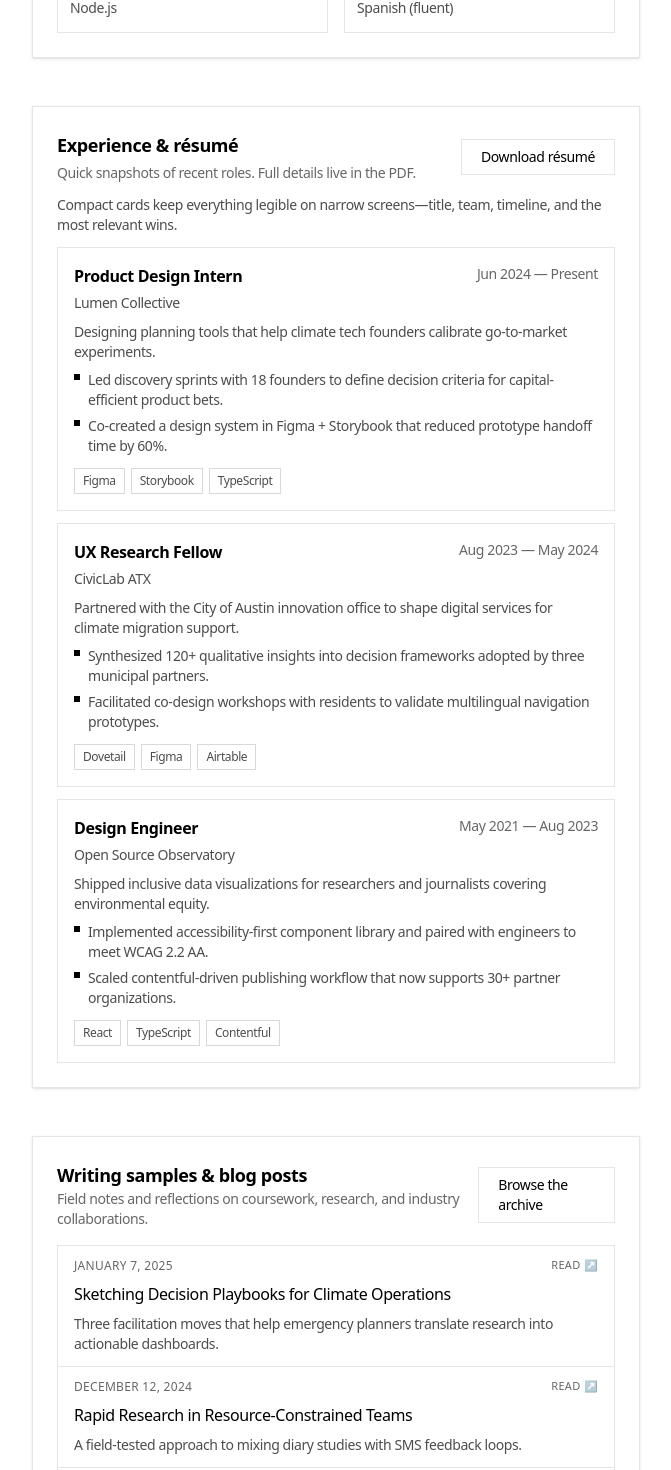
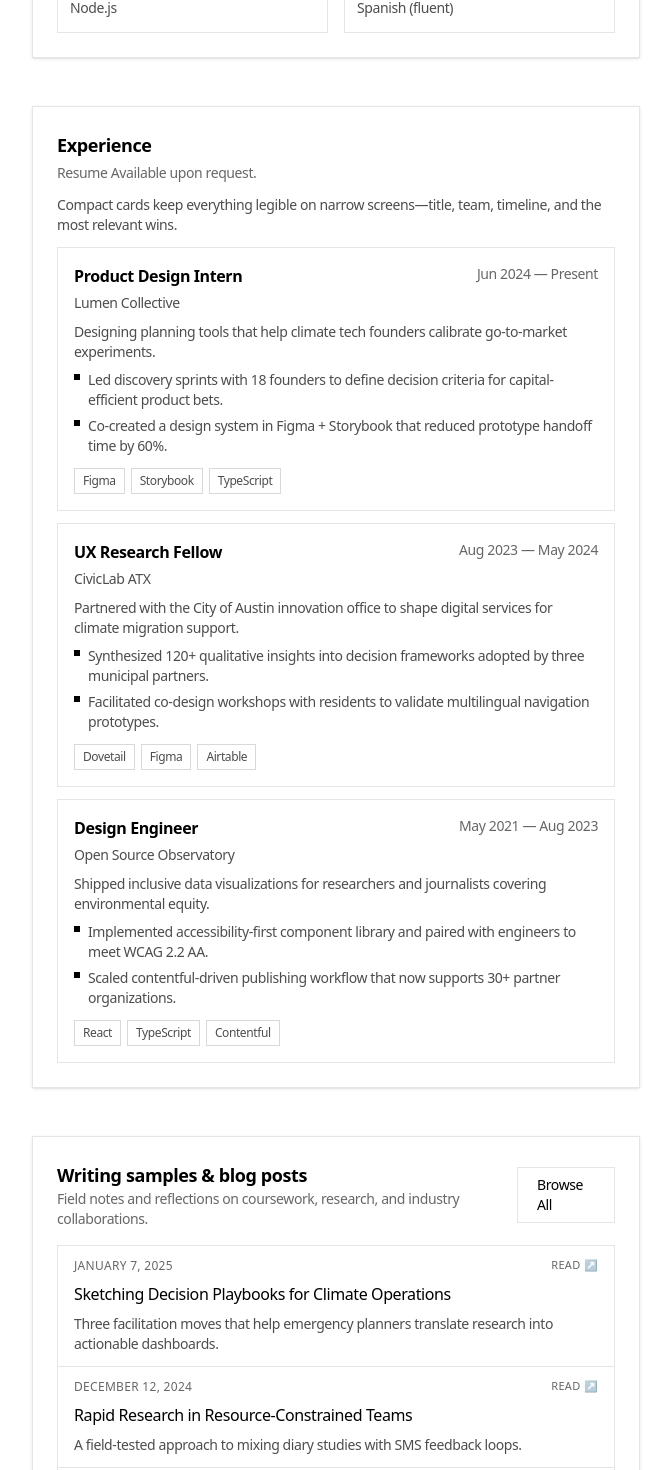
Before and after one commit to danlitvak/daniel_litvak, a Next.js app: page / in a window 1280 px wide. Shown: the part 2420-3890 px from the top of the page, without its empty margins (304-975 px from the left). Built offline with nearby package versions, Linux system fonts and the light colour scheme.

Commit message:
made a few changes

```diff
--- a/app/page.tsx
+++ b/app/page.tsx
@@ -253,12 +253,11 @@ export default function Personal() {
       >
         <div className="flex flex-col gap-2 md:flex-row md:items-center md:justify-between">
           <div className="space-y-1">
-            <h2 className="text-lg font-semibold text-black dark:text-white">Experience & résumé</h2>
+            <h2 className="text-lg font-semibold text-black dark:text-white">Experience</h2>
             <p className="text-sm text-black/60 dark:text-white/60">
-              Quick snapshots of recent roles. Full details live in the PDF.
+              Resume Available upon request.
             </p>
           </div>
-          <CTAButton href={RESUME_URL} target="_blank" label="Download résumé" variant="secondary" />
         </div>
         <p className="mt-3 text-sm text-black/70 dark:text-white/70">
           Compact cards keep everything legible on narrow screens—title, team, timeline, and the most relevant wins.
@@ -322,7 +321,7 @@ export default function Personal() {
               Field notes and reflections on coursework, research, and industry collaborations.
             </p>
           </div>
-          <CTAButton href="/blog" label="Browse the archive" variant="secondary" />
+          <CTAButton href="/blog" label="Browse All" variant="secondary" />
         </div>
         <div className="mt-4 divide-y divide-black/10 border border-black/10 dark:divide-white/10 dark:border-white/10">
           {BLOG_POSTS.map((post) => (
@@ -395,7 +394,6 @@ export default function Personal() {
         </p>
         <div className="mt-4 flex flex-wrap justify-center gap-3">
           <CTAButton href={`mailto:${EMAIL}`} label="Start a conversation" />
-          <CTAButton href={RESUME_URL} target="_blank" label="Download résumé" variant="secondary" />
         </div>
       </motion.section>
     </motion.main>
```
